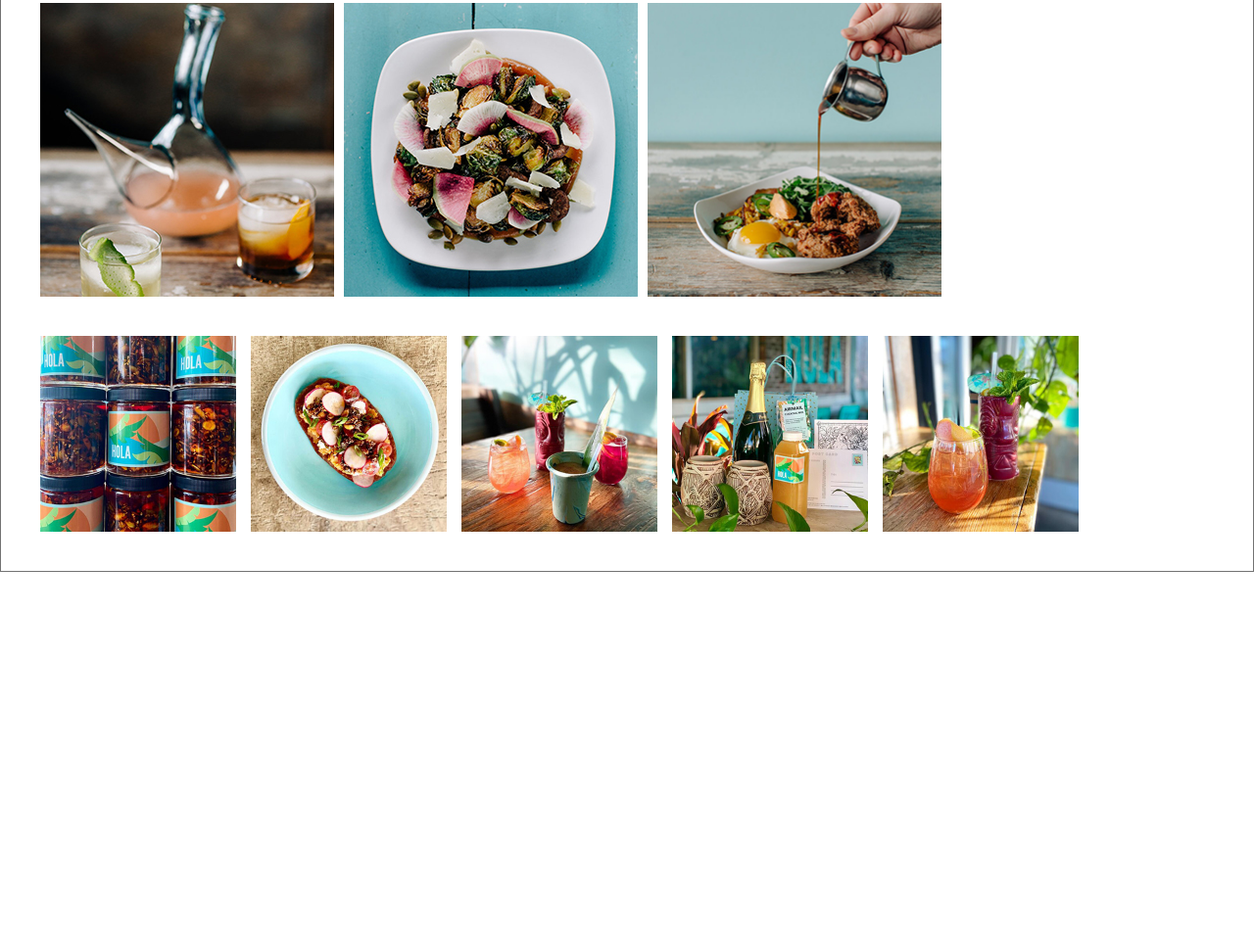
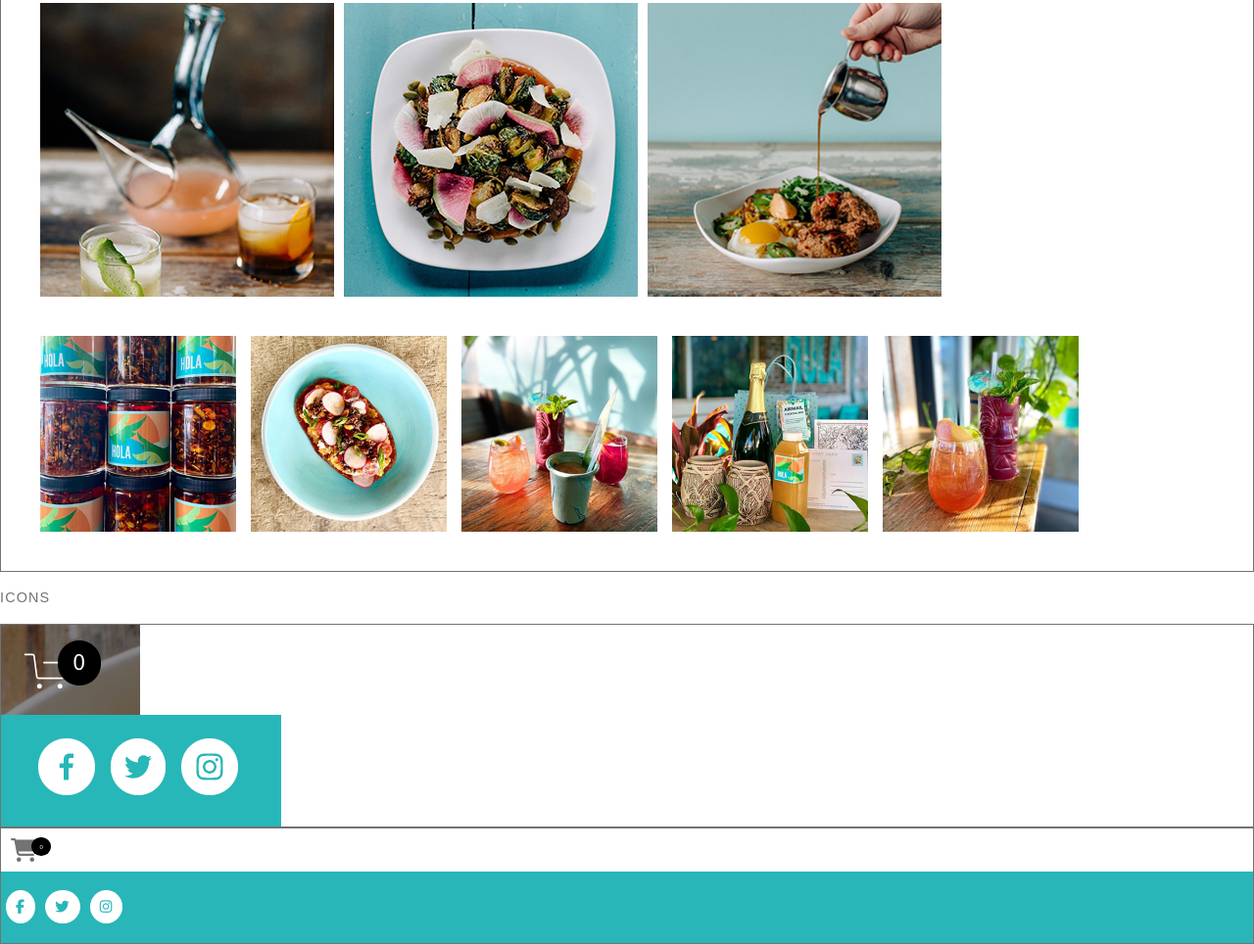
Before and after one commit to mmkaldjian/casestudy, a plain HTML site: page components/index.html in a window 1280 px wide. Shown: the part 3929-4893 px from the top of the page at 98% size. Before the commit the page ends 4513 px from the top, so only its background shows below. Drawn offline with Linux system fonts and the light colour scheme; files that its build step writes are made by us from their sources; a web font is replaced by a local one.

Commit message:
icon details

```diff
--- a/components/index.html
+++ b/components/index.html
@@ -7,6 +7,7 @@
     <link rel="stylesheet" href="https://use.typekit.net/ipv3deq.css">
     <link href="../css/style.css" rel="stylesheet"/>
     <link href="css/normalize.css" rel="stylesheet"/>
+    <script src="https://kit.fontawesome.com/f06c72e2b3.js" crossorigin="anonymous"></script>
   </head>
   <body>
       <h1>Web Components</h1>
@@ -130,6 +131,28 @@
             </div>
         </div>
       </article>
+      <article class="component">
+
+        <h3 class="component__name">Icons</h3>
+
+        <div class="component__img">
+        <img srcset ="img/header-navbar-icon.png 2x" src="img/header-navbar-icon.png" alt="shopping cart icon">
+        <img srcset ="img/footer_icons.png 2x" src="img/footer_icons.png" alt="social icons">
+        </div>
+
+        <div class="component__code">
+            <a href="#!" class="icon"><i class="cart-icon fas fa-shopping-cart"></i></a>
+            <div class="cart-value">
+            <p>0</p>
+            </div>
+
+            <div class="social-icons">
+            <h3><a href="#!" class="icon"><i class="social-icon fab fa-facebook-f"></i></a></h3>
+            <h3><a href="#!" class="icon"><i class="social-icon fab fa-twitter"></i></a></h3>
+            <h3><a href="#!" class="icon"><i class="social-icon fab fa-instagram"></i></a></h3>
+            </div>
+        </div>
+      </article>
 
   </body>
 </html>
--- a/css/style.css
+++ b/css/style.css
@@ -110,7 +110,7 @@ img {
 /*button*/
 
 .button {
-    background-color: var(--teal);
+    background: var(--teal);
     color: white; /*won't need this line in final project, h3 and links will be automatically white*/
     border-radius: 25px;
     padding: 15px 25px 15px 25px;
@@ -133,3 +133,39 @@ img {
     grid-gap: 15px;
     margin: 40px; /*could change; added for separation from other galleries*/
 }
+
+/*icons*/
+
+.cart-icon {
+    /*note: if have time, will add "0" on top of the cart icon using absolute positioning*/
+    font-size: 1.5em;
+    margin: 10px; /*for display purposes, may change or remove*/
+}
+
+.cart-value {
+    /*note: I know that this is not how it would actually be done when complete, as it would need to pull information from a shopping cart, but I wanted to formally fit the look */
+    color: white;
+    font-size: .2em;
+    background: black;
+    color: var(--white);
+    border-radius: 50%;
+    padding: 1px 8px 1px 8px;
+    display: inline-block;
+    position: relative;
+    right: 20px; bottom: 10px;
+}
+
+.social-icon {
+    font-size: 1em;
+    background: var(--white);
+    color: var(--teal);
+    border-radius: 50%; /*change from this to actual images with circles, makes it too difficult when different icons have different widths; ie. the facebook icon doesn't appear circular*/
+    padding: 10px;
+    display: inline-block;
+    margin: 5px;
+}
+
+.social-icons {
+    background: var(--teal); /*this will be removed when placed in footer*/
+    display: flex;
+}
```
Also changed, not shown: 2 other files.
